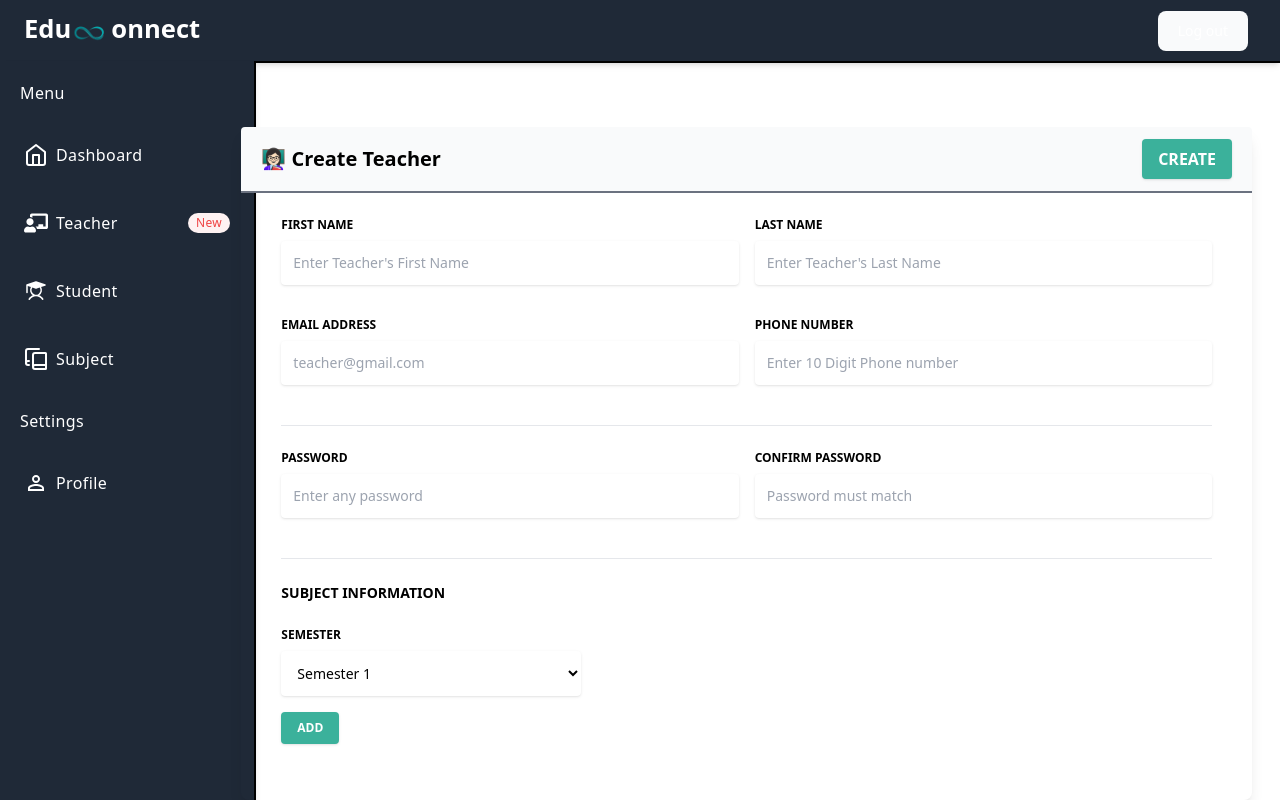
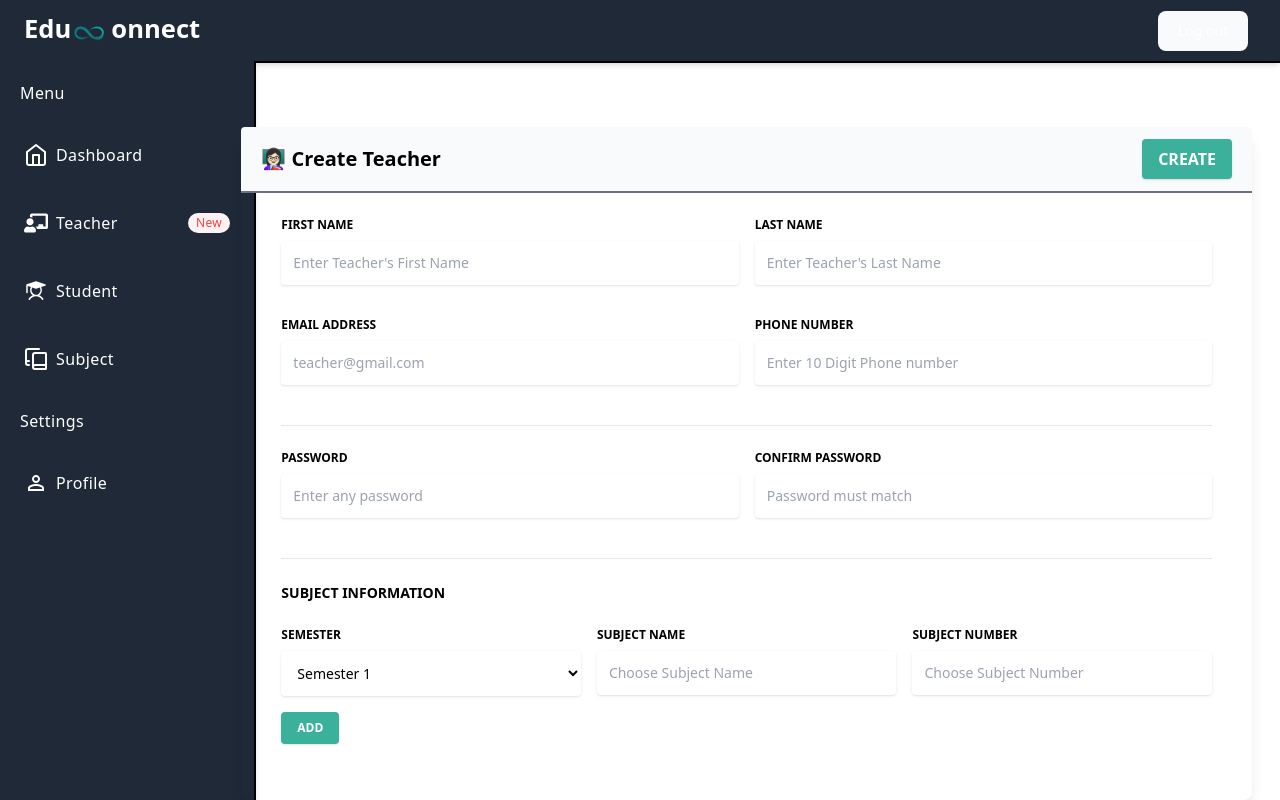
Before and after one commit to Adityajparmar37/EduConnect, a React (Vite) app in the folder frontend/: page /createTeacher in a window 1280 px wide. Built offline with nearby package versions, Linux system fonts and the light colour scheme; sample sign-in values are in the browser's storage.

Commit message:
create teacher ui done

```diff
--- a/frontend/src/Components/Card/Card.jsx
+++ b/frontend/src/Components/Card/Card.jsx
@@ -1,11 +1,8 @@
 import React, { useState } from "react";
-import { Link, useNavigate } from "react-router-dom";
+import { Link } from "react-router-dom";
 import { GoTriangleRight } from "react-icons/go";
-import CustomModal from "../CustomModal/CustomModal";
 
 const Card = ({ bgColor, icon, title, text, link, icon2 }) => {
-  const navigate = useNavigate();
-
   return (
     <>
       <div
@@ -30,10 +27,7 @@ const Card = ({ bgColor, icon, title, text, link, icon2 }) => {
           className={`absolute bottom-10 left-80 flex justify-end text-3xl text-${bgColor} duration-200 hover:translate-x-3`}
           style={{ zIndex: 2 }}
         >
-          <Link
-            to={link}
-            className="cursor-pointer text-gray-800"
-          >
+          <Link to={link} className="cursor-pointer text-gray-800">
             {icon2}
           </Link>
         </div>
--- a/frontend/src/Pages/CreateTeacher/CreateTeacher.jsx
+++ b/frontend/src/Pages/CreateTeacher/CreateTeacher.jsx
@@ -10,6 +10,7 @@ export default function CreateTeacher() {
   const navigate = useNavigate();
   const [modalIsOpen, setModalIsOpen] = useState(false);
   const [subList, setSubList] = useState([]);
+  const [selectedSubjects, setSelectedSubjects] = useState([]);
 
   const openModal = (event) => {
     event.preventDefault();
@@ -53,7 +54,6 @@ export default function CreateTeacher() {
   };
 
   const handleSemesterNo = async (event) => {
-    // console.log(event.target.value);
     try {
       const subList = await SemesterSubject(event.target.value);
       console.log(subList);
@@ -68,6 +68,14 @@ export default function CreateTeacher() {
       toast.error("Please choose the semester again !");
       console.log("Semester subject listing error ", error);
     }
+  };
+
+  const chooseSubject = async (e) => {
+    const selectedSubject = subList.find(
+      (subject) => subject.subjectName === e.target.value,
+    );
+    setSelectedSubjects([...selectedSubjects, selectedSubject]);
+    closeModal();
   };
 
   const handleSubmit = async (e) => {
@@ -277,6 +285,41 @@ export default function CreateTeacher() {
                               ))}
                             </select>
                           </div>
+                          <div className="mb-4">
+                            <label
+                              className="text-blueGray-600 mb-2 block text-xs font-bold uppercase"
+                              htmlFor={`subjectName-${index}`}
+                            >
+                              Subject Name
+                            </label>
+                            <input
+                              type="text"
+                              id={`subjectName-${index}`}
+                              placeholder="Choose Subject Name"
+                              className="w-full rounded border-0 bg-white px-3 py-3 text-sm shadow focus:outline-none focus:ring"
+                              value={selectedSubjects[index]?.subjectName || ""}
+                              readOnly // Add readOnly attribute
+                            />
+                          </div>
+
+                          <div className="mb-4">
+                            <label
+                              className="text-blueGray-600 mb-2 block text-xs font-bold uppercase"
+                              htmlFor={`subjectNumber-${index}`}
+                            >
+                              Subject Number
+                            </label>
+                            <input
+                              type="text"
+                              id={`subjectNumber-${index}`}
+                              placeholder="Choose Subject Number"
+                              className="w-full rounded border-0 bg-white px-3 py-3 text-sm shadow focus:outline-none focus:ring"
+                              value={
+                                selectedSubjects[index]?.subjectNumber || ""
+                              }
+                              readOnly // Add readOnly attribute
+                            />
+                          </div>
                         </div>
                       ))}
 
@@ -301,12 +344,12 @@ export default function CreateTeacher() {
       <CustomModal isOpen={modalIsOpen} onRequestClose={closeModal}>
         <h1 className="text-xl font-semibold text-gray-800">Select Semester</h1>
         <select
-          // onChange={(e) => handleChange(e)}
+          onChange={(e) => chooseSubject(e)}
           className="absolute left-0 top-16 w-full border-2 border-black p-2"
         >
           {subList.map((subject, index) => (
-            <option key={index} value={subject._id}>
-              {subject.subjectName}
+            <option key={index} value={subject.subjectName}>
+              {subject.subjectName} {""} : {""} {subject.subjectNumber}
             </option>
           ))}
         </select>
```
Also changed, not shown: 1 other file (tests, documents, lock files or other folders).
